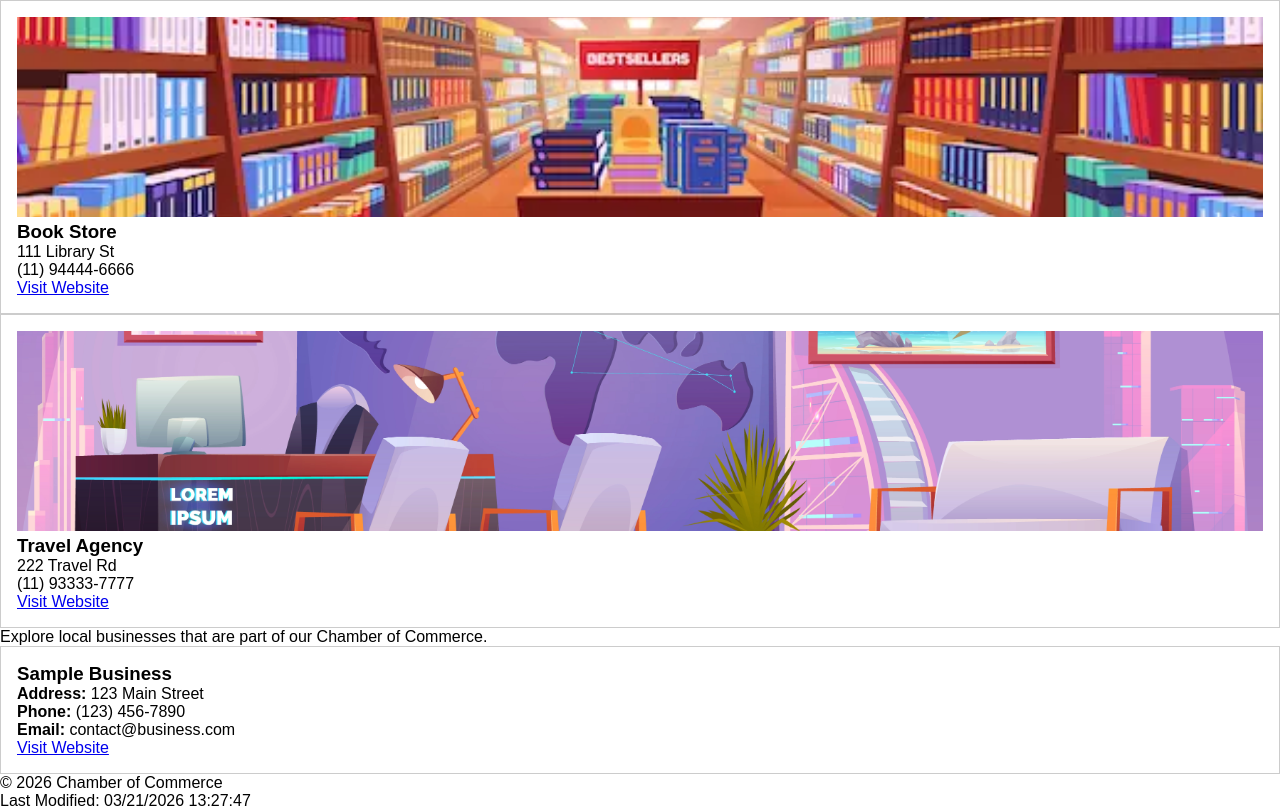
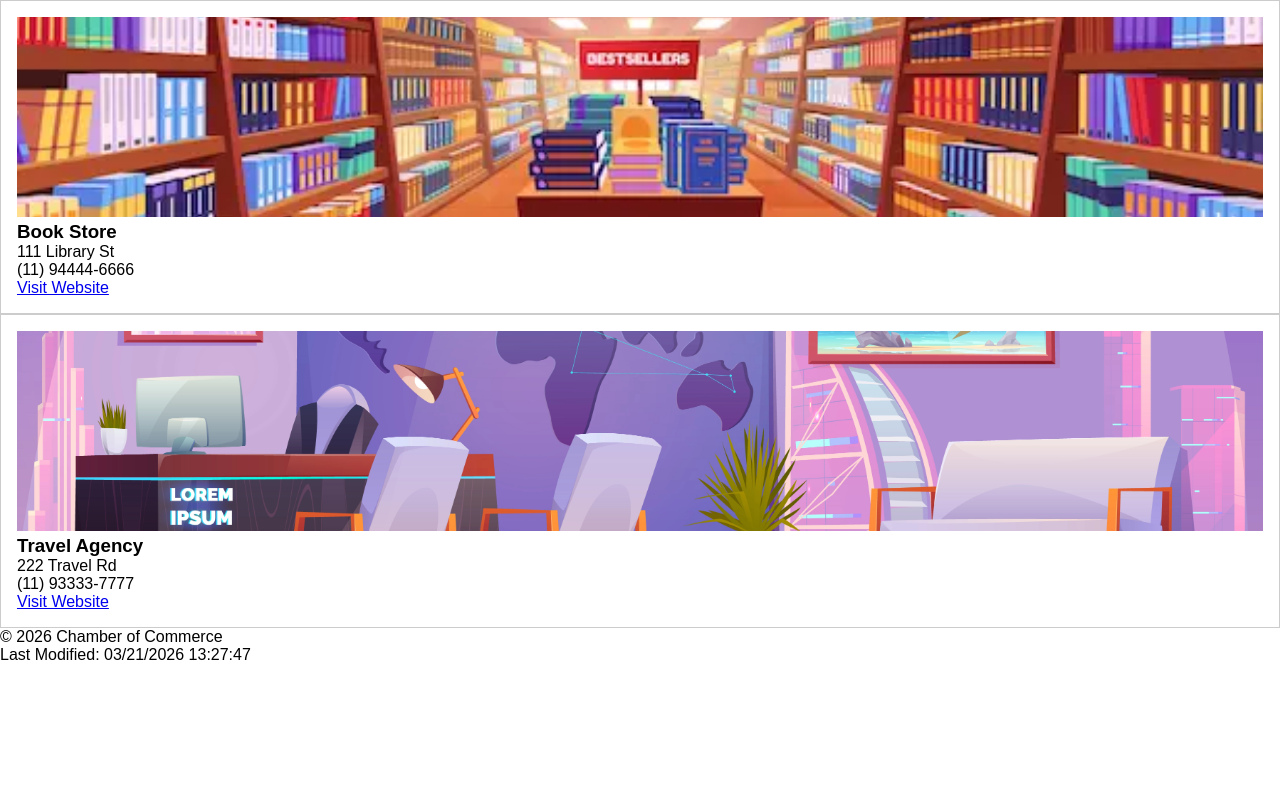
Before and after one commit to ilmarmiranda43/wdd231, a plain HTML site: page chamber/directory.html in a window 1280 px wide. Shown: the part 1720-2530 px from the top of the page. After the commit the page ends 2384 px from the top, so only its background shows below. Drawn offline with Linux system fonts and the light colour scheme.

Commit message:
commit directory file

```diff
--- a/chamber/directory.html
+++ b/chamber/directory.html
@@ -62,19 +62,6 @@
 
                     <!-- CONTAINER -->
                     <div id="directory-container"></div>
-                    <p>Explore local businesses that are part of our Chamber of Commerce.</p>
-                </section>
-
-                <section id="directory-container">
-                    <!-- Aqui você pode depois usar JavaScript para carregar empresas -->
-
-                    <article class="card">
-                        <h3>Sample Business</h3>
-                        <p><strong>Address:</strong> 123 Main Street</p>
-                        <p><strong>Phone:</strong> (123) 456-7890</p>
-                        <p><strong>Email:</strong> contact@business.com</p>
-                        <a href="#">Visit Website</a>
-                    </article>
 
                 </section>
 
```
